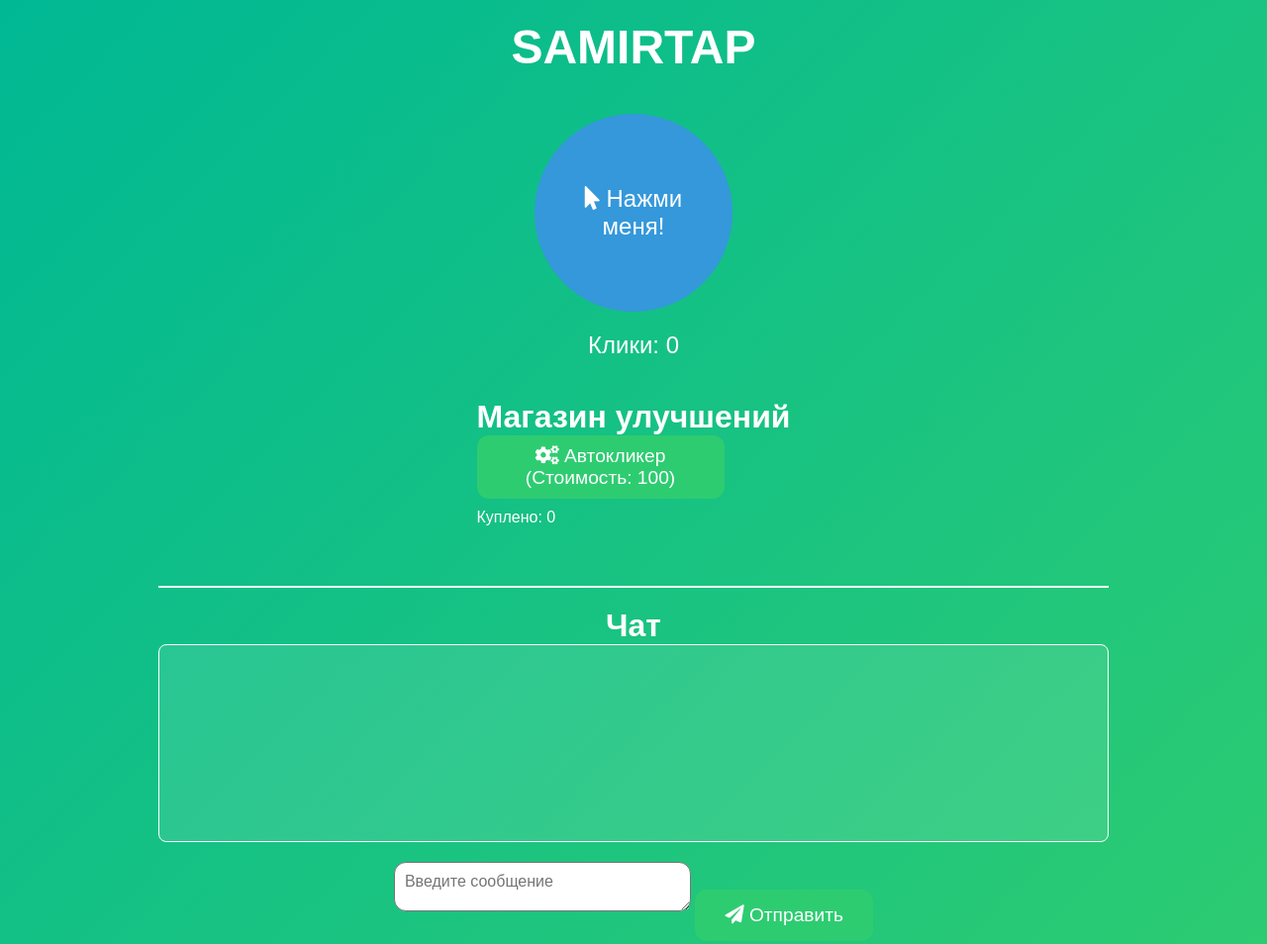
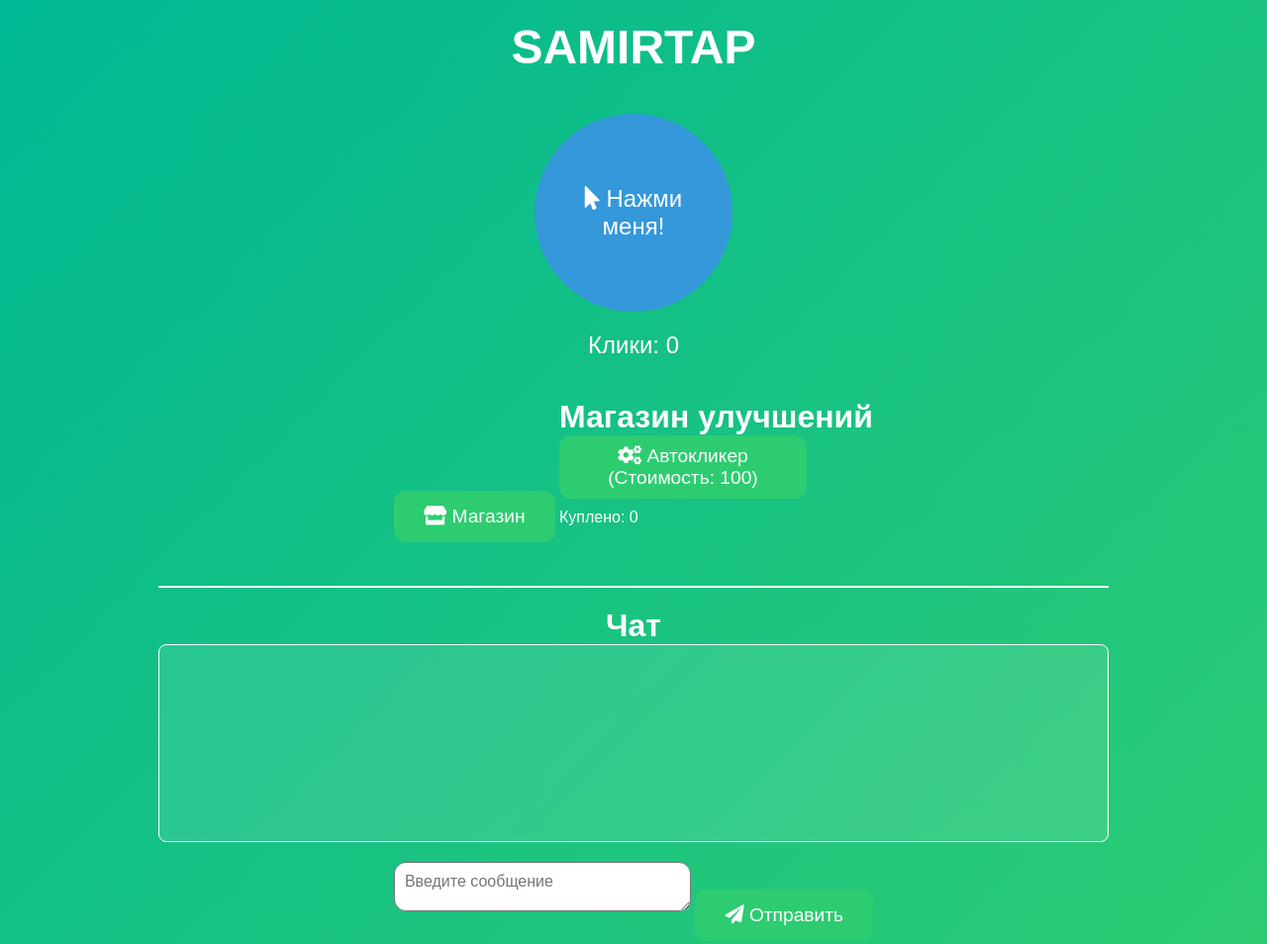
Before and after one commit to Xqss-dev/DonateMe, a plain HTML site: page index.html in a window 1280 px wide. Shown: the top 954 px of the page at 99% size. Drawn offline with Linux system fonts and the light colour scheme.

Commit message:
Update index.html

```diff
--- a/index.html
+++ b/index.html
@@ -22,11 +22,17 @@
                     <i class="fas fa-mouse-pointer"></i> Нажми меня!
                 </button>
                 <p id="score">Клики: 0</p>
-                <div id="upgrade-shop" class="shop">
+
+                <!-- Кнопка для открытия магазина -->
+                <button id="shop-btn" class="shop-btn">
+                    <i class="fas fa-store"></i> Магазин
+                </button>
+
+                <!-- Магазин улучшений, скрыт по умолчанию -->
+                <div id="upgrade-shop" class="shop hidden">
                     <h2>Магазин улучшений</h2>
                     <div class="upgrade">
                         <button id="auto-clicker" class="upgrade-btn">
-                            <!-- Иконка для автокликера -->
                             <i class="fas fa-cogs"></i> Автокликер (Стоимость: 100)
                         </button>
                         <p>Куплено: <span id="auto-clicker-count">0</span></p>
@@ -39,7 +45,6 @@
                 <div id="messages"></div>
                 <textarea id="message-input" placeholder="Введите сообщение"></textarea>
                 <button id="send-btn">
-                    <!-- Иконка для отправки сообщения -->
                     <i class="fas fa-paper-plane"></i> Отправить
                 </button>
             </div>
```
